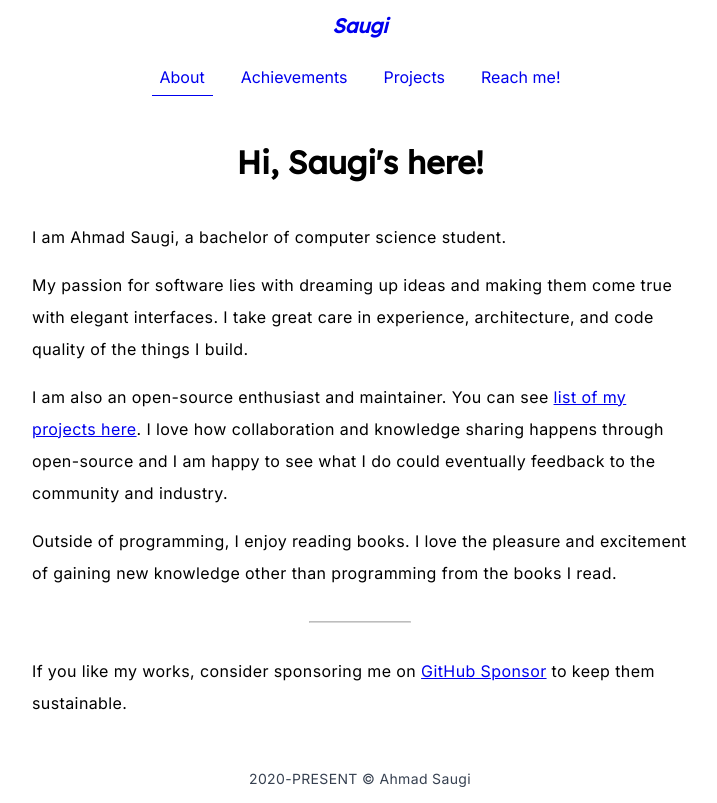
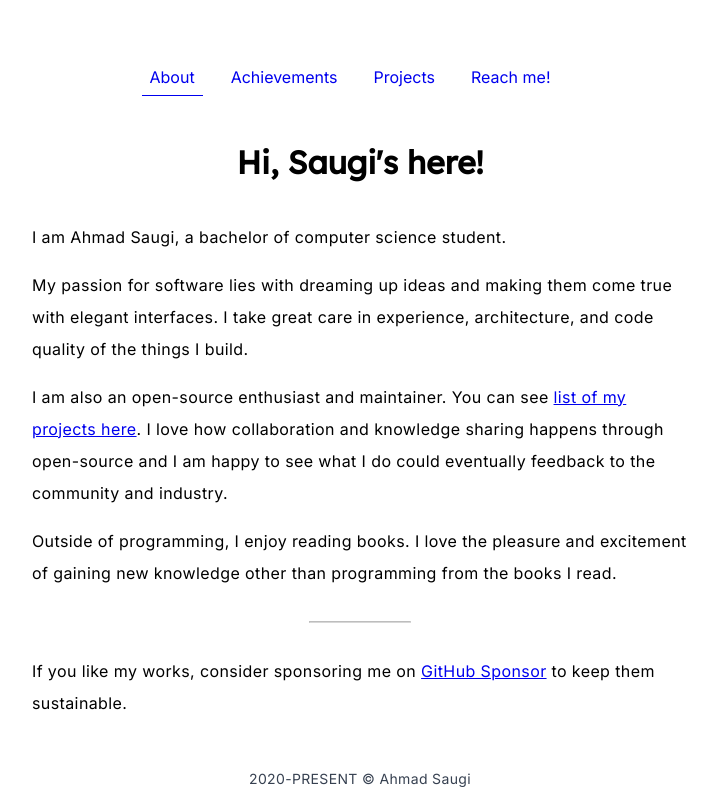
Before and after one commit to zuramai/saugi.me, a Nuxt app: page / in a window 1280 px wide. Shown: the whole page, without its empty margins (280-997 px from the left). Built offline with nearby package versions, Linux system fonts and the light colour scheme.

Commit message:
feat: dark mode

```diff
--- a/app.vue
+++ b/app.vue
@@ -12,7 +12,7 @@ useHead({
 })
 </script>
 <template>
-  <div>
+  <div id="app" class="min-h-screen">
     <NuxtLayout>
       <NuxtPage/>
     </NuxtLayout>
--- a/assets/css/style.css
+++ b/assets/css/style.css
@@ -1,16 +1,16 @@
-body {
+#app {
   font-family: "Inter", -apple-system, BlinkMacSystemFont, 'Segoe UI', Roboto, Oxygen, Ubuntu, Cantarell, 'Open Sans', 'Helvetica Neue', sans-serif;
-  @apply text-body;
+  @apply text-body dark:text-gray-100 dark:bg-zinc-900;
 }
 h1,h2,h3,h4 {
-  @apply text-heading;
+  @apply text-heading dark:text-white;
   font-family: "Lexend", -apple-system, BlinkMacSystemFont, 'Segoe UI', Roboto, Oxygen, Ubuntu, Cantarell, 'Open Sans', 'Helvetica Neue', sans-serif;
 }
 a {
-  @apply text-subheading transition duration-200 ease-out;
+  @apply text-subheading dark:text-gray-400 transition duration-200 ease-out;
 }
 a:hover {
-  @apply text-gray-600;
+  @apply text-gray-100;
 }
 a.router-link-exact-active {
   @apply text-subheading;
--- a/components/Card.vue
+++ b/components/Card.vue
@@ -11,7 +11,7 @@ const props = defineProps({
 const isNotYetOpen = props.opensource && !props.github
 </script>
 <template>
-<div class="w-full bg-white border border-gray-200 shadow-md dark:bg-gray-800 dark:border-gray-700 relative">
+<div class="w-full bg-white border border-gray-200 shadow-md dark:bg-zinc-800/50 dark:border-gray-800 relative">
     <a :href="github" target="_blank" class="block">
         <lazy-client-only>
             <img class="w-full h-45 sm:h-35" :src="image" :alt="`Image for ${title}`" />
--- a/components/Navbar.vue
+++ b/components/Navbar.vue
@@ -1,18 +1,27 @@
 <script setup>
 const isNavbarOpen = ref(true)
+import { useDark, useToggle } from '@vueuse/core'
 
 onBeforeMount(() => {
   if(document.body.clientWidth < 768) {
     isNavbarOpen.value = false
   }
 })
+
+const isDark = useDark({
+  selector: 'body',
+  attribute: 'class',
+  valueDark: 'dark',
+  valueLight: 'light',
+})
+const toggleDark = useToggle(isDark)
 </script>
 <template>
   <nav>
     <div class="navbar__brand | italic text-center flex justify-center py-3">
       <div class='w-1/3'></div>
       <h3 class="w-1/3 text-xl my-0">
-        <router-link to="/" class="decoration-none">Saugi</router-link>
+        <router-link to="/" class="decoration-none | text-white!">Saugi</router-link>
       </h3>
       <div class='w-1/3'>
         <button class="p-2 bg-transparent border-none md:hidden inline-block" type="button" name="toggle-menu" aria-label="Toggle Menu" @click="isNavbarOpen=!isNavbarOpen">
@@ -34,16 +43,22 @@ onBeforeMount(() => {
         <li class="navbar__item">
           <nuxt-link to="/contact" class="navbar__link">Reach me!</nuxt-link>
         </li>
+        <li class="navbar__item ">
+          <a href="#" class="navbar__link | p-0!" @click.prevent="toggleDark()">
+            <div class="i-mdi-weather-night"></div>
+          </a>
+        </li>
       </ul>
     </div>
   </nav>
 </template>
-<style>
+<style lang="postcss">
 .navbar__link {
   padding: 0.5rem;
   text-decoration: none;
 }
 .navbar__link.router-link-active {
+  @apply dark:text-gray-50;
   border-bottom: 1px solid;
 }
 </style>
--- a/components/Tabs/TabPane.vue
+++ b/components/Tabs/TabPane.vue
@@ -25,7 +25,7 @@ defineEmits(['click'])
 .tab__pane--active a {
     background-color: var(--vp-c-black-mute);
     pointer-events: none;
-    @apply text-gray-800;
+    @apply text-gray-800 dark:text-gray-100;
     border-bottom: 1px solid;
 }
 </style>
--- a/package.json
+++ b/package.json
@@ -11,6 +11,7 @@
     "@unocss/nuxt": "^0.45.7",
     "@unocss/preset-icons": "^0.45.7",
     "@unocss/transformer-directives": "^0.45.7",
+    "@vueuse/core": "^9.1.0",
     "normalize.css": "^8.0.1",
     "nuxt": "3.0.0-rc.8",
     "vue-gtag-next": "^1.14.0"
--- /dev/null
+++ b/tailwind.config.ts
@@ -0,0 +1,9 @@
+/** @type {import('tailwindcss').Config} */
+module.exports = {
+  darkMode: 'class',
+  content: [],
+  theme: {
+    extend: {},
+  },
+  plugins: [],
+}
```
Also changed, not shown: 1 other file (tests, documents, lock files or other folders).
